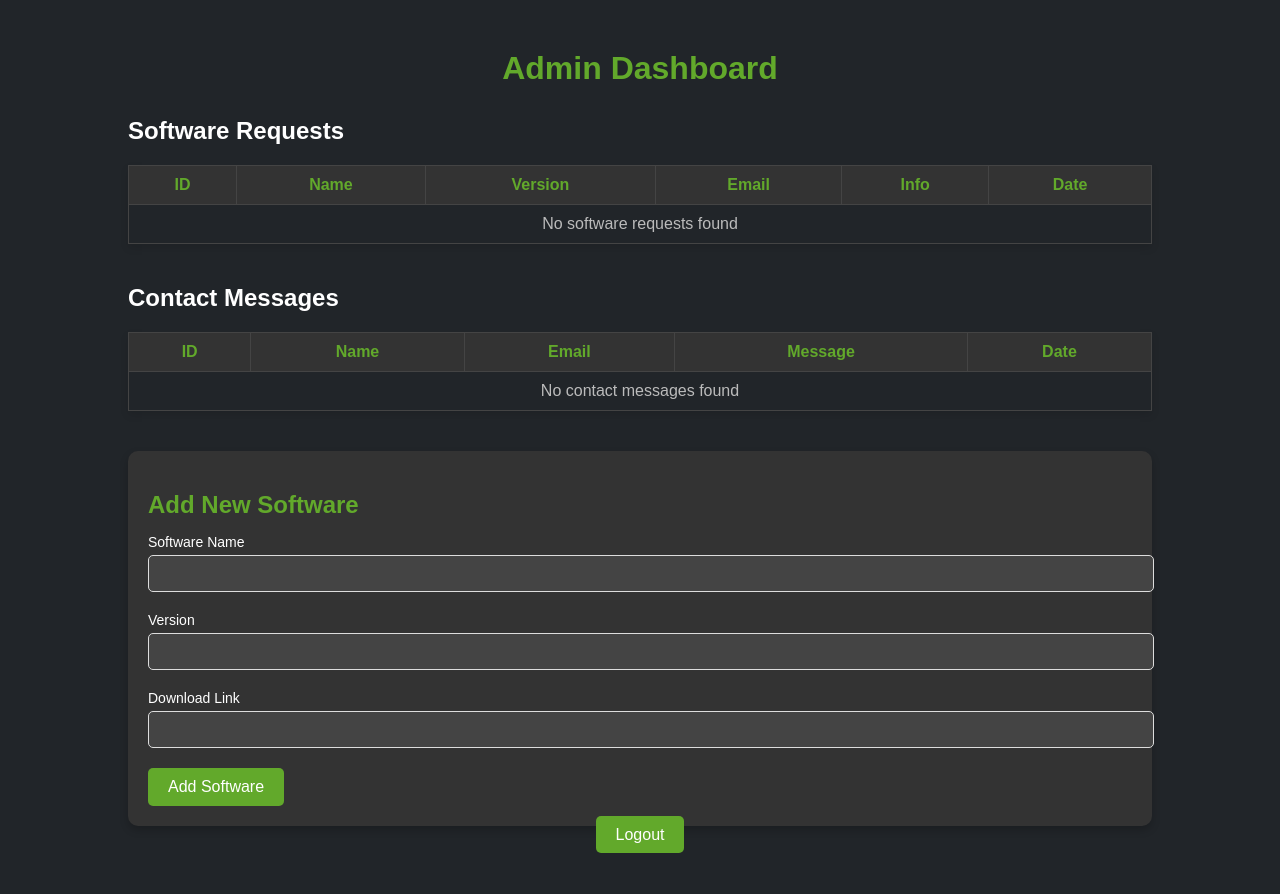
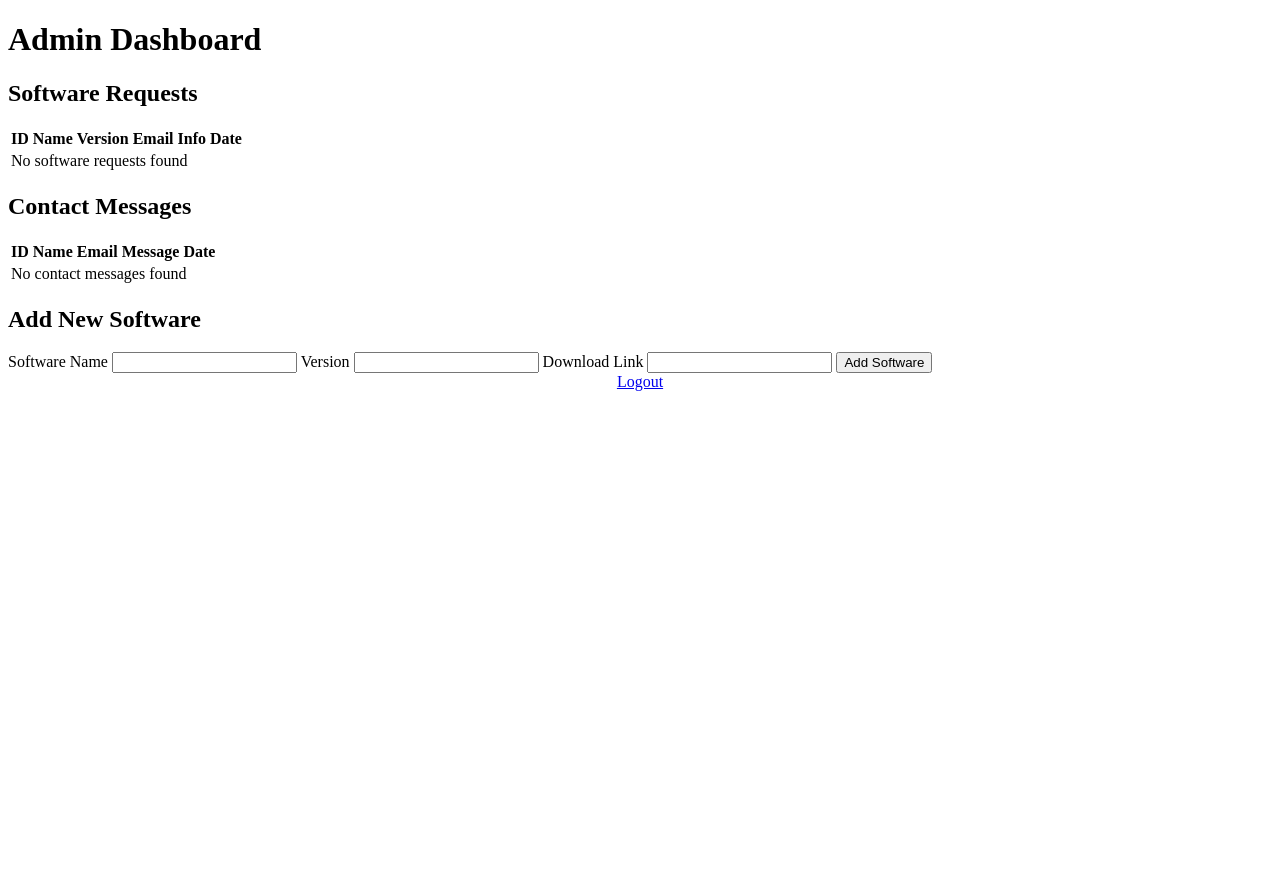
Before and after one commit to rabbi696/mac-mini-m4, a PHP site: page /admin/dashboard.php in a window 1280 px wide. After the commit the page ends 391 px from the top, so only its background shows below. Run offline with PHP 8.4, Linux system fonts and the light colour scheme; the visitor is signed in with stand-in values (Sample User, id 1); data that the repository does not hold is empty.

Commit message:
software add and form info update

```diff
--- a/admin/dashboard.php
+++ b/admin/dashboard.php
@@ -20,19 +20,9 @@ if ($conn->connect_error) {
 $sql_software_requests = "SELECT * FROM software_requests ORDER BY id DESC";  // Or use 'date' if added
 $result_software_requests = $conn->query($sql_software_requests);
 
-// Check for any database errors
-if (!$result_software_requests) {
-    die("Error fetching software requests: " . $conn->error);
-}
-
 // Fetch contact messages (ordering by 'id' or 'date' if added)
 $sql_contact_messages = "SELECT * FROM contact_messages ORDER BY id DESC";  // Or use 'date' if added
 $result_contact_messages = $conn->query($sql_contact_messages);
-
-// Check for any database errors
-if (!$result_contact_messages) {
-    die("Error fetching contact messages: " . $conn->error);
-}
 ?>
 
 <!DOCTYPE html>
@@ -42,107 +32,43 @@ if (!$result_contact_messages) {
     <meta name="viewport" content="width=device-width, initial-scale=1.0">
     <title>Admin Dashboard</title>
     <style>
-        body {
-            background-color: #212529;
-            color: #ffffff;
-            font-family: 'Arial', sans-serif;
-            margin: 0;
-            padding: 0;
-        }
-        .container {
-            width: 80%;
-            margin: 50px auto;
-        }
-        h1 {
-            color: #62a92b;
-            text-align: center;
-            margin-bottom: 30px;
-        }
-        .dashboard-section {
-            margin-bottom: 40px;
-        }
-        .dashboard-table {
-            width: 100%;
-            border-collapse: collapse;
-            margin: 20px 0;
-            box-shadow: 0 4px 8px rgba(0, 0, 0, 0.1);
-        }
-        .dashboard-table th, .dashboard-table td {
-            padding: 10px;
-            text-align: center;
-            border: 1px solid #444;
-        }
-        .dashboard-table th {
-            background-color: #333;
-            color: #62a92b;
-        }
-        .dashboard-table tr:nth-child(even) {
-            background-color: #2c2f33;
-        }
-        .dashboard-table tr:hover {
-            background-color: #3b3e45;
-        }
-        .dashboard-table td {
-            color: #bbb;
-        }
-        .button {
-            background-color: #62a92b;
-            color: white;
-            padding: 10px 20px;
-            border-radius: 5px;
-            text-decoration: none;
-            font-size: 16px;
-        }
-        .button:hover {
-            background-color: #4e8b1f;
-        }
+        /* Your existing CSS */
+    </style>
 
-        /* Add Software Form */
-        .add-software-container {
-            background-color: #333;
-            padding: 20px;
-            border-radius: 10px;
-            box-shadow: 0 4px 8px rgba(0, 0, 0, 0.2);
-            margin-top: 30px;
-        }
+    <!-- jQuery for AJAX -->
+    <script src="https://code.jquery.com/jquery-3.6.0.min.js"></script>
 
-        .add-software-container h2 {
-            color: #62a92b;
-            font-size: 24px;
-            margin-bottom: 15px;
-        }
+    <script>
+        $(document).ready(function() {
+            // Handle form submission for adding software
+            $('#add-software-form').submit(function(e) {
+                e.preventDefault();
 
-        .add-software-container label {
-            display: block;
-            font-size: 14px;
-            margin-bottom: 5px;
-        }
+                // Collect form data
+                var softwareData = $(this).serialize();
 
-        .add-software-container input,
-        .add-software-container textarea {
-            width: 100%;
-            padding: 10px;
-            margin-bottom: 20px;
-            border: 1px solid #ddd;
-            border-radius: 5px;
-            background-color: #444;
-            color: #fff;
-        }
+                // AJAX call to submit data
+                $.ajax({
+                    url: 'process_add_software.php',
+                    type: 'POST',
+                    data: softwareData,
+                    success: function(response) {
+                        // On success, display success message and reload software list
+                        $('#message').text('Software added successfully!');
+                        $('#message').css('color', 'green');
 
-        .add-software-container button {
-            background-color: #62a92b;
-            color: white;
-            padding: 10px 20px;
-            border: none;
-            border-radius: 5px;
-            font-size: 16px;
-            cursor: pointer;
-        }
-
-        .add-software-container button:hover {
-            background-color: #4e8b1f;
-        }
-    </style>
+                        // Reset the form after successful submission
+                        $('#add-software-form')[0].reset();
+                    },
+                    error: function() {
+                        // On failure, display error message
+                        $('#message').text('There was an error. Please try again.');
+                        $('#message').css('color', 'red');
+                    }
+                });
+            });
+        });
+    </script>
 </head>
 <body>
 
@@ -220,7 +146,7 @@ if (!$result_contact_messages) {
     <!-- Add Software Section -->
     <div class="add-software-container">
         <h2>Add New Software</h2>
-        <form action="process_add_software.php" method="POST">
+        <form id="add-software-form">
             <label for="software_name">Software Name</label>
             <input type="text" id="software_name" name="software_name" required>
 
@@ -232,6 +158,7 @@ if (!$result_contact_messages) {
 
             <button type="submit">Add Software</button>
         </form>
+        <div id="message"></div> <!-- Success or error message -->
     </div>
 
     <!-- Logout Button -->
```
Also changed, not shown: admin/process_add_software.php (+20 -13 lines).
